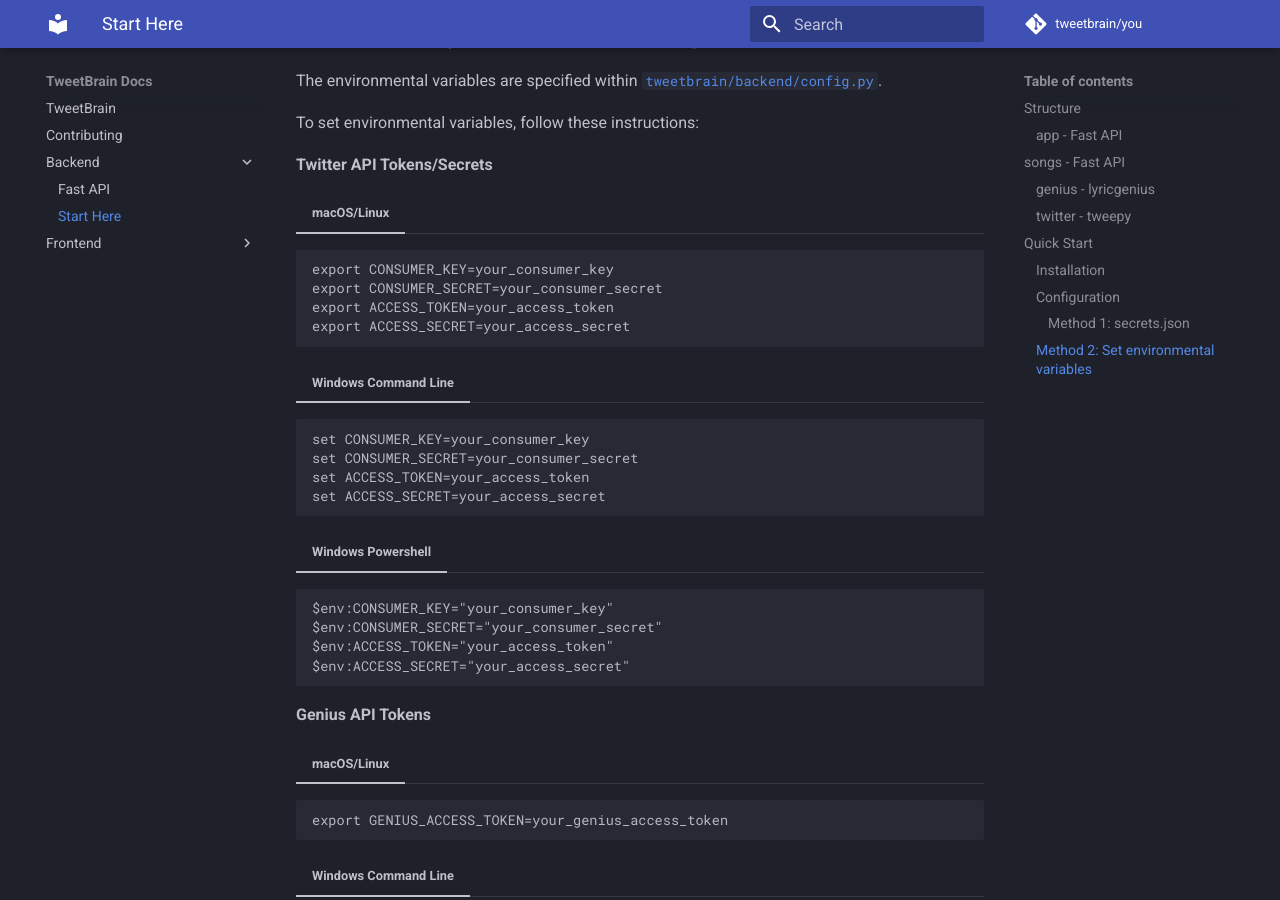
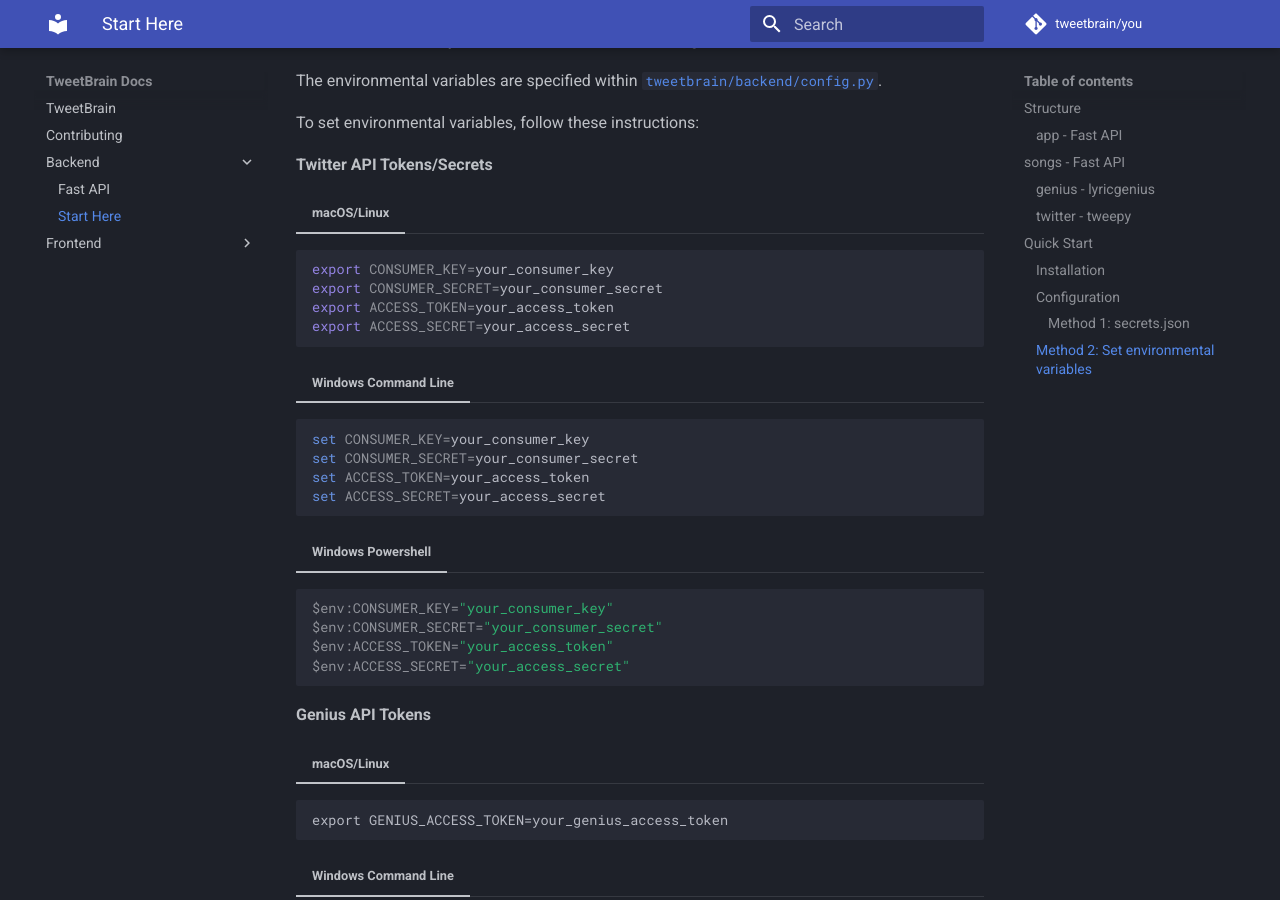
Before and after one commit to tweetbrain/you, an MkDocs documentation site: the page built from docs/backend/start-here.md, in a window 1280 px wide and 900 px high, scrolled down 3028 px. Built offline with MkDocs 1.6.1 and Material for MkDocs 9.7.7, drawn with Linux system fonts in a browser that asks for light colours; comment, search, counter and statistics services are not loaded.

Commit message:
still having formatting issues for tabs

````diff
--- a/docs/backend/start-here.md
+++ b/docs/backend/start-here.md
@@ -129,23 +129,23 @@
 To set environmental variables, follow these instructions:
 
 **Twitter API Tokens/Secrets**
+
 === "macOS/Linux"
-
-  ```
+  ``` bash
   export CONSUMER_KEY=your_consumer_key
   export CONSUMER_SECRET=your_consumer_secret
   export ACCESS_TOKEN=your_access_token
   export ACCESS_SECRET=your_access_secret
   ```
 === "Windows Command Line"
-  ```
+  ``` bat
   set CONSUMER_KEY=your_consumer_key
   set CONSUMER_SECRET=your_consumer_secret
   set ACCESS_TOKEN=your_access_token
   set ACCESS_SECRET=your_access_secret
   ```
 === "Windows Powershell"
-  ```
+  ``` powershell
   $env:CONSUMER_KEY="your_consumer_key"
   $env:CONSUMER_SECRET="your_consumer_secret"
   $env:ACCESS_TOKEN="your_access_token"
@@ -163,7 +163,6 @@
   set GENIUS_ACCESS_TOKEN=your_genius_access_token
   ```
 === "Windows Powershell"
-
   ```
   $env:GENIUS_ACCESS_TOKEN="your_genius_access_token"
   ```
````
